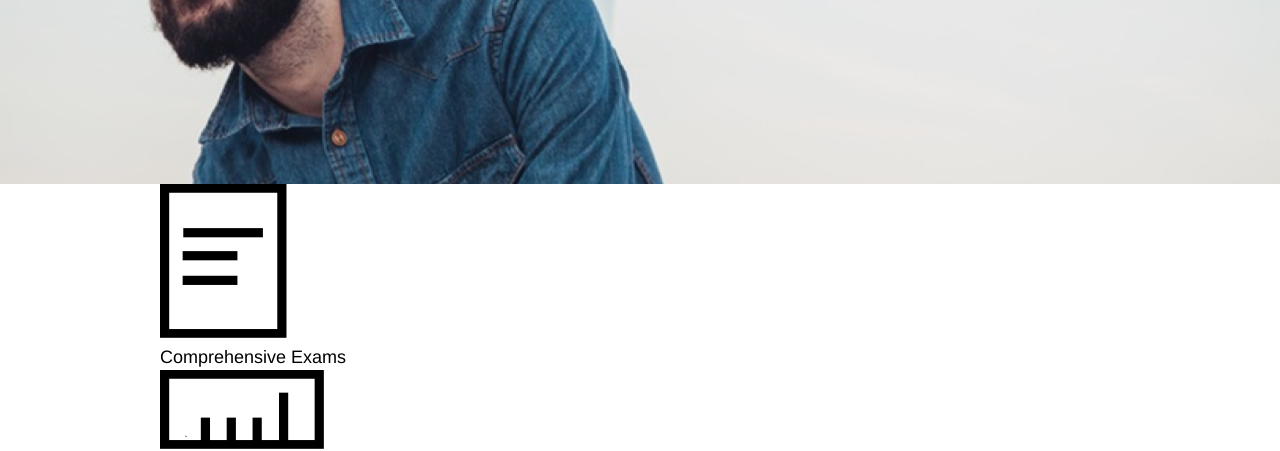
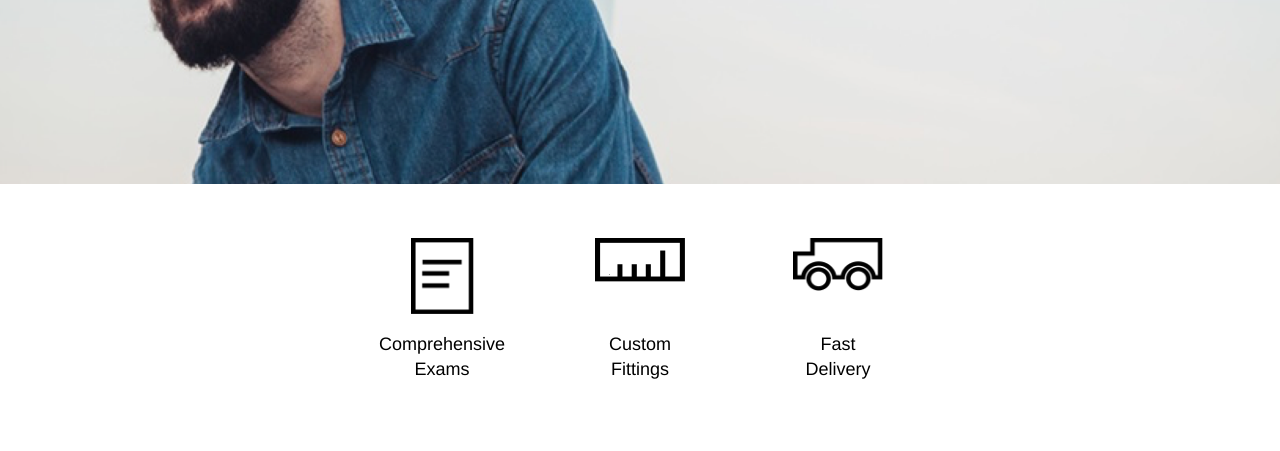
Before and after one commit to drg79/Tortoiseshell-Optics, a plain HTML site: page index.html in a window 1280 px wide. Shown: the part 356-807 px from the top of the page. Drawn offline with Linux system fonts and the light colour scheme.

Commit message:
icons section css written

```diff
--- a/index.html
+++ b/index.html
@@ -44,36 +44,19 @@
 <!-- ICONS SECTION-->
     <div class="site-container">
       <div class="icons-container">
-
-        <div class="paper">
-          <div class="icon-img">
-            <img src="./resources/images/paper-icon.png" alt="">
-          </div>
-            <div class="icon-caption">
-              <p>Comprehensive Exams</p>
-            </div>
+        <div class="icon">
+          <img src="./resources/images/paper-icon.png" class="paper-icon">
+          <div>Comprehensive Exams</div>
         </div>
-
-        <div class="ruler">
-          <div class="icon-img">
-            <img src="./resources/images/ruler-icon.png" alt="">
-          </div>
-            <div class="icon-caption">
-              <p>Custom Fittings</p>
-            </div>
+        <div class="icon">
+          <img src="./resources/images/ruler-icon.png" class="ruler-icon">
+          <p>Custom Fittings</p>
         </div>
-
-        <div class="truck">
-          <div class="icon-img">
-            <img src="./resources/images/truck-icon.png" alt="">
-          </div>
-            <div class="icon-caption">
-              <p>Fast Delivery</p>
-            </div>
+        <div class="icon">
+          <img src="./resources/images/truck-icon.png" class="truck-icon">
+          <p>Fast Delivery</p>
         </div>
-
       </div><!--c icons container-->
-
     </div><!-- c site container-->
 
 
--- a/resources/css/styles.css
+++ b/resources/css/styles.css
@@ -101,6 +101,48 @@ margin: 2rem 4rem;
 
 /*ICONS SECTION*/
 
+.icons-container {
+  display: flex;
+  justify-content: center;
+
+}
+
+.icon {
+    display: flex;
+    flex-direction: column;
+    justify-content: space-between;
+    align-items: center;
+    text-align: center;
+    margin: 3rem;
+    width: 5rem;
+    height: 8rem;
+}
+
+.icon img.paper-icon {
+  width: 3.5rem;
+}
+
+.icon img.ruler-icon {
+  width: 5rem;
+  }
+
+  .icon img.truck-icon {
+    width: 5rem;
+    }
+
+
+
+}
+.icon img {
+  width: 3.5rem;
+
+
+}
+
+.icon p {
+  text-align: center;
+
+}
 
 
 /*INFO SECTION*/
```
